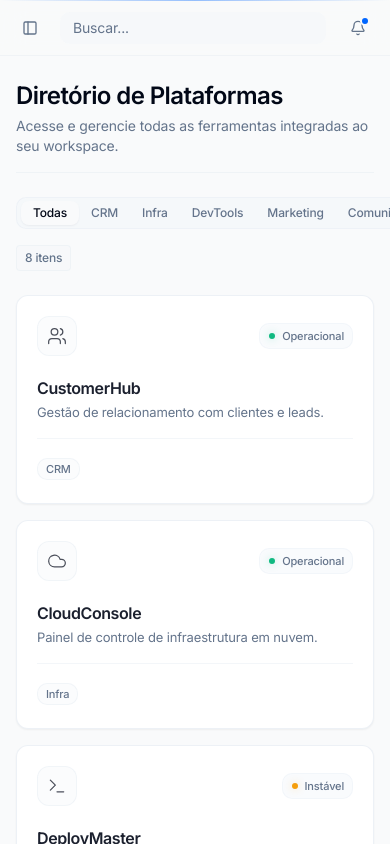
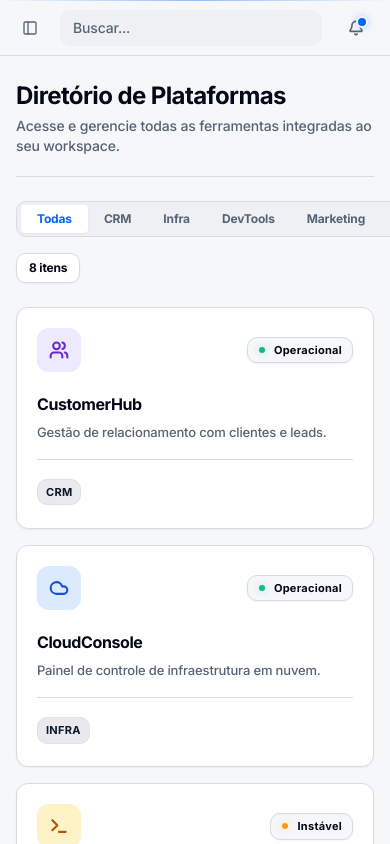
Before and after one commit to vitorbb1989/portal-de-acesso-central-9vhbl9ffx, a React (Vite) app: page /platforms in a window 390 px wide. Shown: the top 844 px of the page. Built offline with nearby package versions, Linux system fonts and the light colour scheme.

Commit message:
Refactor UI for premium, high-contrast appearance

```diff
--- a/src/components/AppHeader.tsx
+++ b/src/components/AppHeader.tsx
@@ -9,18 +9,18 @@ export function AppHeader() {
   const { searchQuery, setSearchQuery } = useAppStore()
 
   return (
-    <header className="sticky top-0 z-40 flex h-14 shrink-0 items-center gap-4 bg-background/80 backdrop-blur-md border-b border-border/40 px-4 sm:px-6">
+    <header className="sticky top-0 z-40 flex h-14 shrink-0 items-center gap-4 bg-background/95 backdrop-blur supports-[backdrop-filter]:bg-background/60 border-b border-border px-4 sm:px-6">
       <div className="flex items-center gap-2">
         <SidebarTrigger className="text-muted-foreground hover:text-foreground" />
       </div>
 
       <div className="flex flex-1 items-center justify-between">
         <div className="relative w-full max-w-sm hidden sm:flex items-center">
-          <Search className="absolute left-2.5 top-2 h-4 w-4 text-muted-foreground" />
+          <Search className="absolute left-2.5 top-2.5 h-4 w-4 text-muted-foreground" />
           <Input
             type="search"
             placeholder="Buscar plataforma... (Cmd+K)"
-            className="w-full bg-secondary/50 border-transparent focus-visible:bg-background focus-visible:border-primary focus-visible:ring-1 focus-visible:ring-primary/30 pl-9 rounded-md h-8 text-sm transition-all"
+            className="w-full bg-secondary/50 border-transparent focus-visible:bg-card focus-visible:border-primary focus-visible:ring-2 focus-visible:ring-primary/20 pl-9 rounded-md h-9 text-sm font-medium transition-all"
             value={searchQuery}
             onChange={(e) => setSearchQuery(e.target.value)}
           />
@@ -31,27 +31,25 @@ export function AppHeader() {
           <Input
             type="search"
             placeholder="Buscar..."
-            className="w-full bg-secondary/50 border-transparent focus-visible:bg-background focus-visible:border-primary focus-visible:ring-1 focus-visible:ring-primary/30 h-8 text-sm rounded-md px-3"
+            className="w-full bg-secondary/50 border-transparent focus-visible:bg-card focus-visible:border-primary focus-visible:ring-2 focus-visible:ring-primary/20 h-9 text-sm font-medium rounded-md px-3 transition-all"
             value={searchQuery}
             onChange={(e) => setSearchQuery(e.target.value)}
           />
         </div>
 
         <div className="flex items-center gap-3 ml-4">
-          <div className="hidden lg:flex items-center gap-1.5 px-2.5 py-1 rounded-md bg-secondary/40 border border-border/40">
-            <div className="h-1.5 w-1.5 rounded-full bg-status-success shadow-[0_0_6px_rgba(16,185,129,0.6)]" />
-            <span className="text-[11px] font-medium text-muted-foreground">
-              Sistemas operacionais
-            </span>
+          <div className="hidden lg:flex items-center gap-2 px-3 py-1.5 rounded-md bg-card border border-border shadow-sm">
+            <div className="h-2 w-2 rounded-full bg-status-success shadow-[0_0_8px_rgba(16,185,129,0.8)]" />
+            <span className="text-xs font-bold text-foreground/80">Sistemas operacionais</span>
           </div>
 
           <Button
             variant="ghost"
             size="icon"
-            className="h-8 w-8 rounded-md text-muted-foreground hover:text-foreground hover:bg-secondary/80 relative transition-colors"
+            className="h-9 w-9 rounded-md text-muted-foreground hover:text-foreground hover:bg-secondary relative transition-colors"
           >
-            <Bell className="h-4 w-4" />
-            <span className="absolute top-1.5 right-1.5 h-1.5 w-1.5 rounded-full bg-primary ring-2 ring-background" />
+            <Bell className="h-4 w-4" strokeWidth={2.5} />
+            <span className="absolute top-2 right-2 h-2 w-2 rounded-full bg-primary ring-2 ring-background shadow-[0_0_8px_rgba(0,102,255,0.6)]" />
           </Button>
         </div>
       </div>
--- a/src/components/PlatformCard.tsx
+++ b/src/components/PlatformCard.tsx
@@ -16,23 +16,40 @@ export function PlatformCard({ platform, index = 0 }: PlatformCardProps) {
   const statusConfig = {
     online: {
       color: 'bg-status-success',
-      glow: 'shadow-[0_0_8px_rgba(16,185,129,0.3)]',
+      glow: 'shadow-[0_0_8px_rgba(16,185,129,0.4)]',
       label: 'Operacional',
     },
     warning: {
       color: 'bg-status-warning',
-      glow: 'shadow-[0_0_8px_rgba(245,158,11,0.3)]',
+      glow: 'shadow-[0_0_8px_rgba(245,158,11,0.4)]',
       label: 'Instável',
     },
     offline: {
       color: 'bg-status-error',
-      glow: 'shadow-[0_0_8px_rgba(239,68,68,0.3)]',
+      glow: 'shadow-[0_0_8px_rgba(239,68,68,0.4)]',
       label: 'Inativo',
     },
   }
 
   const currentStatus = statusConfig[platform.status] || statusConfig.offline
   const Icon = platform.icon
+
+  const getCategoryColor = (category: string) => {
+    switch (category) {
+      case 'CRM':
+        return 'bg-violet-100 text-violet-700 group-hover:bg-violet-200 group-focus:bg-violet-200'
+      case 'Infra':
+        return 'bg-blue-100 text-blue-700 group-hover:bg-blue-200 group-focus:bg-blue-200'
+      case 'DevTools':
+        return 'bg-amber-100 text-amber-700 group-hover:bg-amber-200 group-focus:bg-amber-200'
+      case 'Marketing':
+        return 'bg-emerald-100 text-emerald-700 group-hover:bg-emerald-200 group-focus:bg-emerald-200'
+      case 'Comunicação':
+        return 'bg-rose-100 text-rose-700 group-hover:bg-rose-200 group-focus:bg-rose-200'
+      default:
+        return 'bg-slate-100 text-slate-700 group-hover:bg-slate-200 group-focus:bg-slate-200'
+    }
+  }
 
   const handleAccess = (e: React.MouseEvent) => {
     e.preventDefault()
@@ -43,31 +60,37 @@ export function PlatformCard({ platform, index = 0 }: PlatformCardProps) {
     }, 800)
   }
 
+  const handleKeyDown = (e: React.KeyboardEvent) => {
+    if (e.key === 'Enter' || e.key === ' ') {
+      e.preventDefault()
+      handleAccess(e as any)
+    }
+  }
+
   return (
     <Card
+      tabIndex={0}
+      role="button"
+      onKeyDown={handleKeyDown}
+      onClick={handleAccess}
       className={cn(
-        'group relative overflow-hidden transition-all duration-200 ease-out h-full flex flex-col animate-fade-in cursor-pointer',
-        'bg-card border-border/60 shadow-sm',
-        'hover:-translate-y-0.5 hover:border-primary/40 hover:shadow-md hover:ring-1 hover:ring-primary/10',
+        'group relative overflow-hidden transition-all duration-200 ease-out h-full flex flex-col animate-fade-in outline-none cursor-pointer',
+        'bg-card border-border shadow-sm',
+        'hover:-translate-y-1 hover:border-primary/40 hover:shadow-[0_8px_24px_-12px_rgba(0,102,255,0.4)]',
+        'focus:ring-2 focus:ring-primary/20 focus:border-primary focus:bg-primary/[0.02]',
       )}
       style={{ animationDelay: `${index * 40}ms` }}
-      onClick={handleAccess}
     >
       <CardHeader className="p-5 pb-3 flex flex-row items-center justify-between space-y-0">
         <div
           className={cn(
-            'h-10 w-10 rounded-lg flex items-center justify-center border border-border/40 bg-secondary/30 transition-colors duration-200',
-            'group-hover:bg-primary/[0.04] group-hover:border-primary/20',
+            'h-11 w-11 rounded-xl flex items-center justify-center transition-colors duration-200',
+            getCategoryColor(platform.category),
           )}
         >
-          {Icon && (
-            <Icon
-              className="h-5 w-5 text-foreground/70 group-hover:text-primary transition-colors duration-200"
-              strokeWidth={1.5}
-            />
-          )}
+          {Icon && <Icon className="h-5 w-5" strokeWidth={2.5} />}
         </div>
-        <div className="flex items-center gap-1.5 px-2 py-1 rounded-md bg-secondary/40 border border-border/30">
+        <div className="flex items-center gap-2 px-2.5 py-1 rounded-md bg-background border border-border shadow-sm">
           <div className="relative flex h-2 w-2 items-center justify-center">
             {platform.status !== 'offline' && (
               <span
@@ -86,28 +109,34 @@ export function PlatformCard({ platform, index = 0 }: PlatformCardProps) {
               )}
             />
           </div>
-          <span className="text-[11px] font-medium text-muted-foreground">
+          <span className="text-[11px] font-bold text-foreground tracking-wide">
             {currentStatus.label}
           </span>
         </div>
       </CardHeader>
 
       <CardContent className="p-5 pt-2 flex-grow flex flex-col">
-        <h3 className="font-semibold text-base tracking-tight mb-1 text-foreground/90 group-hover:text-primary transition-colors duration-200">
+        <h3 className="font-bold text-base tracking-tight mb-1.5 text-foreground group-hover:text-primary group-focus:text-primary transition-colors duration-200">
           {platform.name || 'Não identificado'}
         </h3>
-        <p className="text-[13px] text-muted-foreground leading-snug line-clamp-2 mb-4 flex-grow">
+        <p className="text-[13px] text-muted-foreground leading-relaxed line-clamp-2 mb-4 flex-grow font-medium">
           {platform.description || 'Sem descrição.'}
         </p>
 
-        <div className="pt-4 border-t border-border/40 flex items-center justify-between mt-auto group-hover:border-primary/10 transition-colors duration-200">
-          <span className="text-[11px] text-muted-foreground font-medium px-2 py-0.5 rounded-md bg-secondary/30 border border-border/40">
+        <div className="pt-4 border-t border-border flex items-center justify-between mt-auto transition-colors duration-200">
+          <span className="text-[11px] font-bold tracking-wide uppercase px-2 py-1 rounded-md bg-secondary text-secondary-foreground border border-border/50">
             {platform.category || 'Geral'}
           </span>
           <Button
-            variant="ghost"
             size="sm"
-            className="h-7 px-2.5 text-[12px] font-medium text-primary opacity-0 -translate-x-1 group-hover:opacity-100 group-hover:translate-x-0 transition-all duration-200 ease-out hover:bg-primary/10"
+            tabIndex={-1}
+            className={cn(
+              'h-8 px-3.5 text-xs font-semibold bg-primary/10 text-primary shadow-none',
+              'opacity-0 translate-y-2',
+              'group-hover:opacity-100 group-hover:translate-y-0 hover:bg-primary hover:text-white',
+              'group-focus:opacity-100 group-focus:translate-y-0',
+              'transition-all duration-200 ease-out',
+            )}
             onClick={(e) => {
               e.stopPropagation()
               handleAccess(e)
@@ -115,10 +144,10 @@ export function PlatformCard({ platform, index = 0 }: PlatformCardProps) {
             disabled={isConnecting}
           >
             {isConnecting ? (
-              <Loader2 className="h-3 w-3 animate-spin" />
+              <Loader2 className="h-3.5 w-3.5 animate-spin" />
             ) : (
               <>
-                Acessar <ExternalLink className="ml-1.5 h-3 w-3" />
+                Acessar <ExternalLink className="ml-1.5 h-3.5 w-3.5" strokeWidth={2.5} />
               </>
             )}
           </Button>
@@ -126,10 +155,10 @@ export function PlatformCard({ platform, index = 0 }: PlatformCardProps) {
       </CardContent>
 
       {isConnecting && (
-        <div className="absolute inset-0 bg-background/60 backdrop-blur-[2px] flex items-center justify-center z-30 animate-fade-in">
+        <div className="absolute inset-0 bg-background/80 backdrop-blur-[2px] flex items-center justify-center z-30 animate-fade-in">
           <div className="flex flex-col items-center text-primary">
-            <Loader2 className="h-6 w-6 animate-spin mb-2" />
-            <span className="text-xs font-medium">Autenticando...</span>
+            <Loader2 className="h-8 w-8 animate-spin mb-3" strokeWidth={3} />
+            <span className="text-sm font-bold">Autenticando...</span>
           </div>
         </div>
       )}
--- a/src/main.css
+++ b/src/main.css
@@ -1,4 +1,4 @@
-@import url('https://fonts.googleapis.com/css2?family=Inter:wght@300;400;500;600;700&display=swap');
+@import url('https://fonts.googleapis.com/css2?family=Inter:wght@300;400;500;600;700;800&display=swap');
 
 @tailwind base;
 @tailwind components;
@@ -6,7 +6,7 @@
 
 @layer base {
   :root {
-    --background: 210 20% 98%; /* #F9FAFB */
+    --background: 220 20% 97%;
     --foreground: 222.2 84% 4.9%;
 
     --card: 0 0% 100%;
@@ -17,34 +17,34 @@
 
     /* Tech Blue: #0066FF */
     --primary: 216 100% 50%;
-    --primary-foreground: 210 40% 98%;
+    --primary-foreground: 0 0% 100%;
 
-    --secondary: 210 40% 96.1%;
+    --secondary: 220 14% 92%;
     --secondary-foreground: 222.2 47.4% 11.2%;
 
-    --muted: 210 40% 96.1%;
-    --muted-foreground: 215.4 16.3% 46.9%;
+    --muted: 220 14% 92%;
+    --muted-foreground: 215 16% 40%;
 
-    --accent: 210 40% 96.1%;
-    --accent-foreground: 222.2 47.4% 11.2%;
+    --accent: 216 100% 95%;
+    --accent-foreground: 216 100% 40%;
 
     --destructive: 0 84.2% 60.2%;
     --destructive-foreground: 210 40% 98%;
 
-    --border: 214.3 31.8% 91.4%;
-    --input: 214.3 31.8% 91.4%;
+    --border: 220 13% 86%;
+    --input: 220 13% 86%;
     --ring: 216 100% 50%;
 
     --radius: 0.75rem;
 
-    /* Deep Dark Sidebar #0A0F1C */
-    --sidebar-background: 223 47% 7.5%;
+    /* Premium Dark Sidebar */
+    --sidebar-background: 222 47% 6%;
     --sidebar-foreground: 210 40% 98%;
     --sidebar-primary: 216 100% 50%;
     --sidebar-primary-foreground: 0 0% 100%;
-    --sidebar-accent: 217 33% 15%;
+    --sidebar-accent: 222 47% 12%;
     --sidebar-accent-foreground: 210 40% 98%;
-    --sidebar-border: 217 33% 15%;
+    --sidebar-border: 222 47% 12%;
     --sidebar-ring: 216 100% 50%;
   }
 
@@ -84,6 +84,6 @@
   }
 
   .glass-header {
-    @apply bg-white/80 backdrop-blur-md border-b border-primary/5;
+    @apply bg-white/80 backdrop-blur-md border-b border-border;
   }
 }
--- a/src/pages/Platforms.tsx
+++ b/src/pages/Platforms.tsx
@@ -14,9 +14,9 @@ const Platforms = () => {
 
   return (
     <div className="space-y-6 animate-fade-in">
-      <div className="pb-4 border-b border-border/40">
-        <h1 className="text-2xl font-semibold tracking-tight mb-1">Diretório de Plataformas</h1>
-        <p className="text-sm text-muted-foreground">
+      <div className="pb-5 border-b border-border">
+        <h1 className="text-2xl font-bold tracking-tight mb-1">Diretório de Plataformas</h1>
+        <p className="text-sm font-medium text-muted-foreground">
           Acesse e gerencie todas as ferramentas integradas ao seu workspace.
         </p>
       </div>
@@ -28,10 +28,10 @@ const Platforms = () => {
           onValueChange={setActiveTab}
           className="w-full sm:w-auto"
         >
-          <TabsList className="bg-secondary/40 border border-border/40 h-8">
+          <TabsList className="bg-secondary/50 border border-border h-9 p-1">
             <TabsTrigger
               value="all"
-              className="text-xs px-3 py-1 data-[state=active]:bg-background data-[state=active]:text-foreground data-[state=active]:shadow-sm"
+              className="text-xs font-bold px-4 py-1.5 data-[state=active]:bg-card data-[state=active]:text-primary data-[state=active]:shadow-sm rounded"
             >
               Todas
             </TabsTrigger>
@@ -39,14 +39,14 @@ const Platforms = () => {
               <TabsTrigger
                 key={cat}
                 value={cat}
-                className="text-xs px-3 py-1 data-[state=active]:bg-background data-[state=active]:text-foreground data-[state=active]:shadow-sm"
+                className="text-xs font-bold px-4 py-1.5 data-[state=active]:bg-card data-[state=active]:text-primary data-[state=active]:shadow-sm rounded"
               >
                 {cat}
               </TabsTrigger>
             ))}
           </TabsList>
         </Tabs>
-        <span className="text-xs text-muted-foreground font-medium bg-secondary/30 px-2 py-1 rounded border border-border/40">
+        <span className="text-xs text-foreground font-bold bg-card px-3 py-1.5 rounded-md border border-border shadow-sm">
           {filteredPlatforms.length} {filteredPlatforms.length === 1 ? 'item' : 'itens'}
         </span>
       </div>
@@ -58,8 +58,8 @@ const Platforms = () => {
           ))}
         </div>
       ) : (
-        <div className="py-16 text-center bg-secondary/20 rounded-lg border border-dashed border-border/60">
-          <p className="text-sm text-muted-foreground">
+        <div className="py-16 text-center bg-secondary/30 rounded-xl border border-dashed border-border">
+          <p className="text-sm font-medium text-muted-foreground">
             Nenhuma plataforma encontrada nesta visualização.
           </p>
         </div>
```
Also changed, not shown: src/components/AppSidebar.tsx (+21 -19 lines), src/pages/Index.tsx (+29 -24 lines), .skip.config.json.
